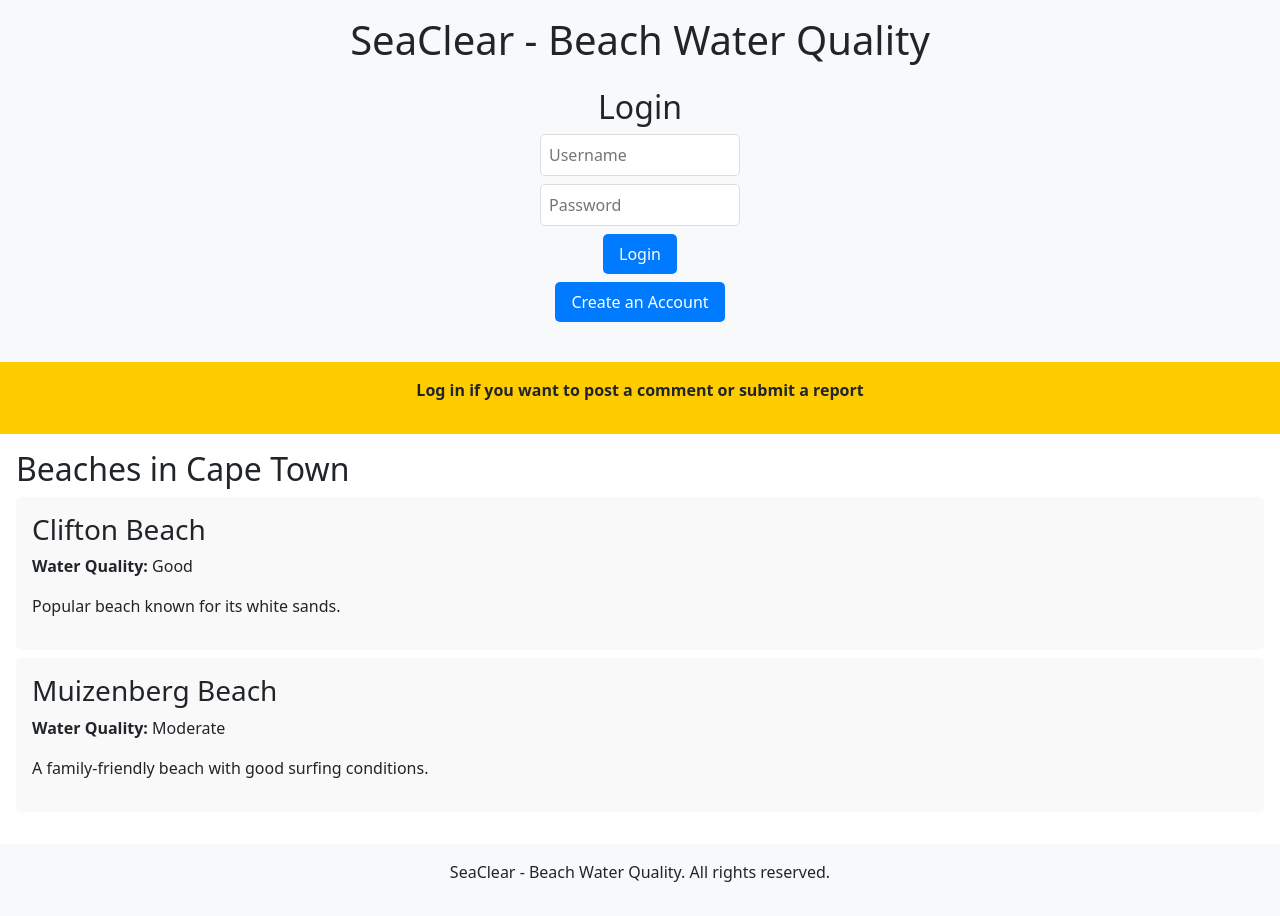
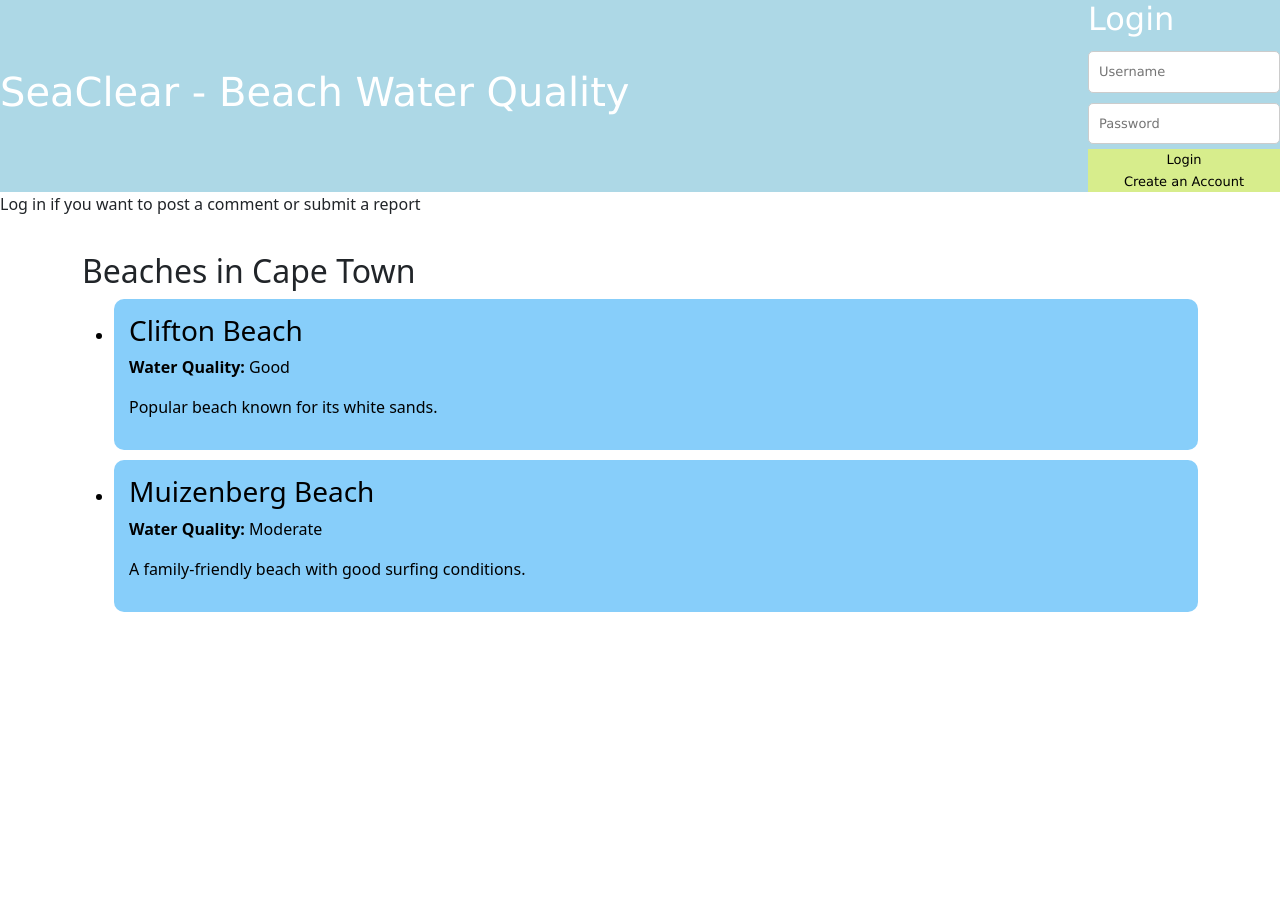
Before and after one commit to vuyani02/seaclear, a React (Vite) app: page / in a window 1280 px wide. After the commit the page ends 800 px from the top, so only its background shows below. Built offline with nearby package versions, Linux system fonts and the light colour scheme.

Commit message:
Made interface look nicer

```diff
--- a/src/App.css
+++ b/src/App.css
@@ -0,0 +1,48 @@
+/* General styles for the app container */
+.app-container {
+    display: flex;
+    flex-direction: column;
+    align-items: center;
+    padding: 20px;
+    background-color: #f0f8ff;
+    /* Light blue background */
+    min-height: 100vh;
+}
+
+/* Styling for the BeachList component */
+.beach-list {
+    width: 100%;
+    max-width: 800px;
+    background-color: #fff;
+    box-shadow: 0 4px 8px rgba(0, 0, 0, 0.1);
+    border-radius: 10px;
+    overflow: hidden;
+}
+
+/* Example styling for individual beach items */
+.beach-item {
+    padding: 15px;
+    border-bottom: 1px solid #ddd;
+    transition: background-color 0.3s ease;
+}
+
+.beach-item:last-child {
+    border-bottom: none;
+}
+
+.beach-item:hover {
+    background-color: #e0f7fa;
+}
+
+/* Styling for text */
+.beach-item h3 {
+    margin: 0;
+    font-size: 1.5rem;
+    color: #333;
+}
+
+.beach-item p {
+    margin: 5px 0 0;
+    color: #666;
+    font-size: 1rem;
+}
--- /dev/null
+++ b/src/components/BeachList.css
@@ -0,0 +1,90 @@
+/* General Styles */
+body {
+    font-family: Arial, sans-serif;
+}
+
+.header {
+    display: flex;
+    justify-content: space-between;
+    align-items: center;
+    padding: 10;
+    background-color: lightblue;
+    color: white;
+    font-family: 'Lucida Sans', 'Lucida Sans Regular', 'Lucida Grande', 'Lucida Sans Unicode', Geneva, Verdana, sans-serif;
+    font-size: small;
+    ;
+}
+
+.beach-item.beach-1{
+    background-size: cover;
+   background-position: center;
+}
+.beach-item:hover {
+    box-shadow: 0 8px 16px rgba(0, 0, 0, 0.3);
+    border: #007BFF;
+}
+.beach-item {
+    padding: 15px;
+    margin-bottom: 10px;
+    border-radius: 10px;
+    color: black;
+    cursor: pointer;
+    border-color: #007BFF;
+    background-color: lightskyblue;
+
+}
+
+
+h1 {
+    margin: 0;
+}
+
+.auth-container {
+    display: flex;
+    align-items: center;
+}
+
+.auth-form {
+    display: flex;
+    flex-direction: column;
+}
+
+.input {
+    margin: 5px 0;
+    padding: 10px;
+    border: 1px solid #ccc;
+    border-radius: 5px;
+}
+
+.auth-button,
+.logout-button,
+.back-button{
+    background-color: hsl(74, 73%, 74%);;
+    border: #007BFF;
+}
+
+.view-sources-button,
+.comment-button,
+.report-button {
+    margin: 5px 0;
+    padding: 10px;
+    border: none;
+    border-radius: 5px;
+    background-color: hsl(74, 73%, 74%);
+    color: white;
+    cursor: pointer;
+}
+
+.auth-button:hover,
+.logout-button:hover,
+.back-button:hover,
+.view-sources-button:hover,
+.comment-button:hover,
+.report-button:hover {
+    background-color: #218838;
+}
+
+/* Container Styles */
+.container {
+    padding: 20px;
+}
--- a/src/components/BeachList.tsx
+++ b/src/components/BeachList.tsx
@@ -1,4 +1,5 @@
-import React, { Component, ChangeEvent } from 'react';// classs
+import React, { Component, ChangeEvent } from 'react';
+import './BeachList.css'; // Import the CSS file
 
 type Beach = {
   name: string;
@@ -9,6 +10,7 @@ type Beach = {
   funFacts: string;
   sources: string[];
   comments: string[];
+
 };
 
 type User = {
@@ -170,12 +172,12 @@ class BeachList extends Component<{}, State> {
 
     return (
       <div>
-        <header style={styles.header}>
+        <header className="header">
           <h1>SeaClear - Beach Water Quality</h1>
           {!loggedIn ? (
-            <div style={styles.authContainer}>
+            <div className="auth-container">
               {isRegistering ? (
-                <div style={styles.authForm}>
+                <div className="auth-form">
                   <h2>Create an Account</h2>
                   <input
                     type="text"
@@ -183,7 +185,7 @@ class BeachList extends Component<{}, State> {
                     placeholder="Username"
                     value={username}
                     onChange={this.handleChange}
-                    style={styles.input}
+                    className="input"
                   />
                   <input
                     type="password"
@@ -191,17 +193,17 @@ class BeachList extends Component<{}, State> {
                     placeholder="Password"
                     value={password}
                     onChange={this.handleChange}
-                    style={styles.input}
+                    className="input"
                   />
-                  <button onClick={this.handleRegister} style={styles.authButton}>
+                  <button onClick={this.handleRegister} className="auth-button">
                     Register
                   </button>
-                  <button onClick={this.handleRegisterToggle} style={styles.authButton}>
+                  <button onClick={this.handleRegisterToggle} className="auth-button">
                     Back to Login
                   </button>
                 </div>
               ) : (
-                <div style={styles.authForm}>
+                <div className="auth-form">
                   <h2>Login</h2>
                   <input
                     type="text"
@@ -209,7 +211,7 @@ class BeachList extends Component<{}, State> {
                     placeholder="Username"
                     value={username}
                     onChange={this.handleChange}
-                    style={styles.input}
+                    className="input"
                   />
                   <input
                     type="password"
@@ -217,36 +219,36 @@ class BeachList extends Component<{}, State> {
                     placeholder="Password"
                     value={password}
                     onChange={this.handleChange}
-                    style={styles.input}
+                    className="input"
                   />
-                  <button onClick={this.handleLogin} style={styles.authButton}>
+                  <button onClick={this.handleLogin} className="auth-button">
                     Login
                   </button>
-                  <button onClick={this.handleRegisterToggle} style={styles.authButton}>
+                  <button onClick={this.handleRegisterToggle} className="auth-button">
                     Create an Account
                   </button>
                 </div>
               )}
             </div>
           ) : (
-            <button onClick={this.handleLogout} style={styles.logoutButton}>
+            <button onClick={this.handleLogout} className="logout-button">
               Logout
             </button>
           )}
         </header>
 
-        <div style={styles.alertContainer}>
+        <div className="alert-container">
           <p>Log in if you want to post a comment or submit a report</p>
         </div>
 
         {!selectedBeach ? (
-          <div style={styles.container}>
+          <div className="container">
             <h2>Beaches in Cape Town</h2>
-            <ul style={styles.beachList}>
+            <ul className="beach-list">
               {beaches.map((beach, index) => (
                 <li
                   key={index}
-                  style={styles.beachItem}
+                  className="beach-item"
                   onClick={() => this.handleBeachClick(beach)}
                 >
                   <h3>{beach.name}</h3>
@@ -259,13 +261,13 @@ class BeachList extends Component<{}, State> {
             </ul>
           </div>
         ) : (
-          <div style={styles.detailsContainer}>
-            <div style={styles.fullPage}>
-              <button onClick={() => this.setState({ selectedBeach: null })} style={styles.backButton}>
+          <div className="details-container">
+            <div className="full-page">
+              <button onClick={() => this.setState({ selectedBeach: null })} className="back-button">
                 Back to Beach List
               </button>
 
-              <div style={styles.beachDetails}>
+              <div className="beach-details">
                 <h2>{selectedBeach.name}</h2>
                 <p>
                   <strong>Water Quality:</strong> {selectedBeach.quality}
@@ -283,13 +285,13 @@ class BeachList extends Component<{}, State> {
 
                 <button
                   onClick={() => this.setState({ showSources: !showSources })}
-                  style={styles.viewSourcesButton}
+                  className="view-sources-button"
                 >
                   {showSources ? 'Hide Sources' : 'View Sources'}
                 </button>
 
                 {showSources && (
-                  <div style={styles.sourcesList}>
+                  <div className="sources-list">
                     <h3>Sources of Reports:</h3>
                     <ul>
                       {selectedBeach.sources.map((source, index) => (
@@ -306,196 +308,67 @@ class BeachList extends Component<{}, State> {
                     value={newComment}
                     onChange={this.handleChange}
                     placeholder="Type your comment here..."
-                    style={styles.commentInput}
+                    className="comment-input"
                   />
-                  <button onClick={this.handleAddComment} style={styles.commentButton}>
-                    Submit Comment
+                  <button onClick={this.handleAddComment} className="comment-button">
+
+
                   </button>
                 </div>
 
+                <div className="comments-section">
                   <h3>Comments</h3>
-                <ul style={styles.commentList}>
                   {selectedBeach.comments.length > 0 ? (
-                    selectedBeach.comments.map((comment, index) => (
-                      <li key={index}>{comment}</li>
-                    ))
+                    <ul className="comment-list">
+                      {selectedBeach.comments.map((comment, index) => (
+                        <li key={index} className="comment-item">{comment}</li>
+                      ))}
+                    </ul>
                   ) : (
-                    <li>No comments yet</li>
+                    <p>No comments yet.</p>
                   )}
-                </ul>
-              </div>
                 </div>
 
-            {loggedIn && (
-              <div style={styles.reportForm}>
-                <h3>Report an Issue</h3>
+                {loggedIn ? (
+                  <div className="report-section">
+                    <h3>Submit a Report</h3>
                     <textarea
                       name="newReport"
                       value={newReport}
                       onChange={this.handleChange}
-                  placeholder="Type your report here..."
-                  style={styles.commentInput}
+                      placeholder="Describe the current water conditions..."
+                      className="report-input"
                     />
                     <input
-                  type="date"
+                      type="text"
                       name="reportDate"
                       value={reportDate}
                       onChange={this.handleChange}
-                  style={styles.input}
+                      placeholder="Date (YYYY-MM-DD)"
+                      className="input"
                     />
                     <input
                       type="text"
                       name="reportSource"
                       value={reportSource}
                       onChange={this.handleChange}
-                  placeholder="Source of the report"
-                  style={styles.input}
+                      placeholder="Source"
+                      className="input"
                     />
-                <button onClick={this.handleAddReport} style={styles.commentButton}>
+                    <button onClick={this.handleAddReport} className="report-button">
                       Submit Report
                     </button>
                   </div>
+                ) : (
+                  <p className="login-reminder">You are not logged in. Please log in to submit a report.</p>
                 )}
               </div>
+            </div>
+          </div>
         )}
-
-        <footer style={styles.footer}>
-          <p>SeaClear - Beach Water Quality. All rights reserved.</p>
-        </footer>
       </div>
     );
   }
 }
 
-const styles = {
-  header: {
-    backgroundColor: '#f8f9fa',
-    padding: '1rem',
-    textAlign: 'center' as const,
-  },
-  alertContainer: {
-    backgroundColor: '#ffcc00',
-    padding: '1rem',
-    textAlign: 'center' as const,
-    fontWeight: 'bold' as const,
-  },
-  container: {
-    padding: '1rem',
-  },
-  beachList: {
-    listStyleType: 'none',
-    padding: 0,
-  },
-  beachItem: {
-    padding: '1rem',
-    marginBottom: '0.5rem',
-    borderRadius: '5px',
-    backgroundColor: '#f9f9f9',
-    cursor: 'pointer',
-  },
-  detailsContainer: {
-    display: 'flex',
-    justifyContent: 'space-between',
-    padding: '1rem',
-  },
-  fullPage: {
-    flex: 3,
-    padding: '1rem',
-  },
-  reportForm: {
-    flex: 1,
-    padding: '1rem',
-    backgroundColor: '#f9f9f9',
-    borderRadius: '5px',
-    boxShadow: '0 2px 10px rgba(0, 0, 0, 0.1)',
-  },
-  beachDetails: {
-    padding: '1rem',
-    backgroundColor: '#f9f9f9',
-    borderRadius: '5px',
-    boxShadow: '0 2px 10px rgba(0, 0, 0, 0.1)',
-  },
-  backButton: {
-    display: 'block',
-    margin: '1rem 0',
-    padding: '0.5rem 1rem',
-    backgroundColor: '#007bff',
-    color: 'white',
-    border: 'none',
-    borderRadius: '5px',
-    cursor: 'pointer',
-  },
-  viewSourcesButton: {
-    marginTop: '1rem',
-    padding: '0.5rem 1rem',
-    backgroundColor: '#007bff',
-    color: 'white',
-    border: 'none',
-    borderRadius: '5px',
-    cursor: 'pointer',
-  },
-  sourcesList: {
-    marginTop: '1rem',
-    padding: '1rem',
-    backgroundColor: '#f9f9f9',
-    borderRadius: '5px',
-  },
-  commentInput: {
-    width: '100%',
-    padding: '0.5rem',
-    borderRadius: '5px',
-    border: '1px solid #ddd',
-    marginBottom: '0.5rem',
-  },
-  commentButton: {
-    padding: '0.5rem 1rem',
-    backgroundColor: '#007bff',
-    color: 'white',
-    border: 'none',
-    borderRadius: '5px',
-    cursor: 'pointer',
-  },
-  commentList: {
-    listStyleType: 'none',
-    padding: 0,
-  },
-  footer: {
-    backgroundColor: '#f8f9fa',
-    padding: '1rem',
-    textAlign: 'center' as const,
-  },
-  authContainer: {
-    padding: '1rem',
-  },
-  authForm: {
-    display: 'flex',
-    flexDirection: 'column' as const,
-    alignItems: 'center' as const,
-  },
-  input: {
-    marginBottom: '0.5rem',
-    padding: '0.5rem',
-    borderRadius: '5px',
-    border: '1px solid #ddd',
-    width: '200px',
-  },
-  authButton: {
-    padding: '0.5rem 1rem',
-    backgroundColor: '#007bff',
-    color: 'white',
-    border: 'none',
-    borderRadius: '5px',
-    cursor: 'pointer',
-    marginBottom: '0.5rem',
-  },
-  logoutButton: {
-    padding: '0.5rem 1rem',
-    backgroundColor: '#dc3545',
-    color: 'white',
-    border: 'none',
-    borderRadius: '5px',
-    cursor: 'pointer',//eufjrfjh
-  },
-};
-
 export default BeachList;
```
Also changed, not shown: 1 other file (tests, documents, lock files or other folders). Lines whose indentation alone changed are shown as unchanged.
